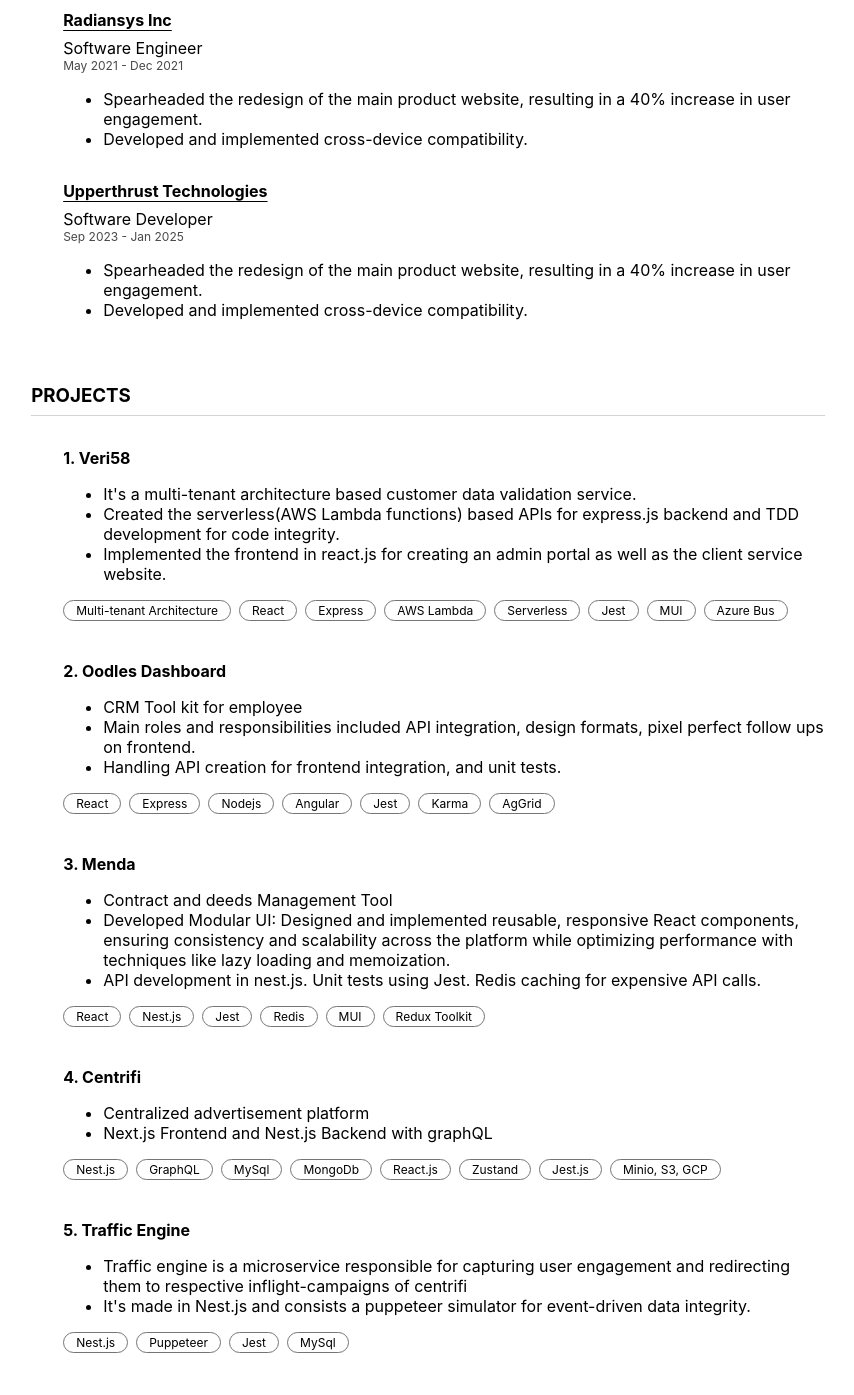
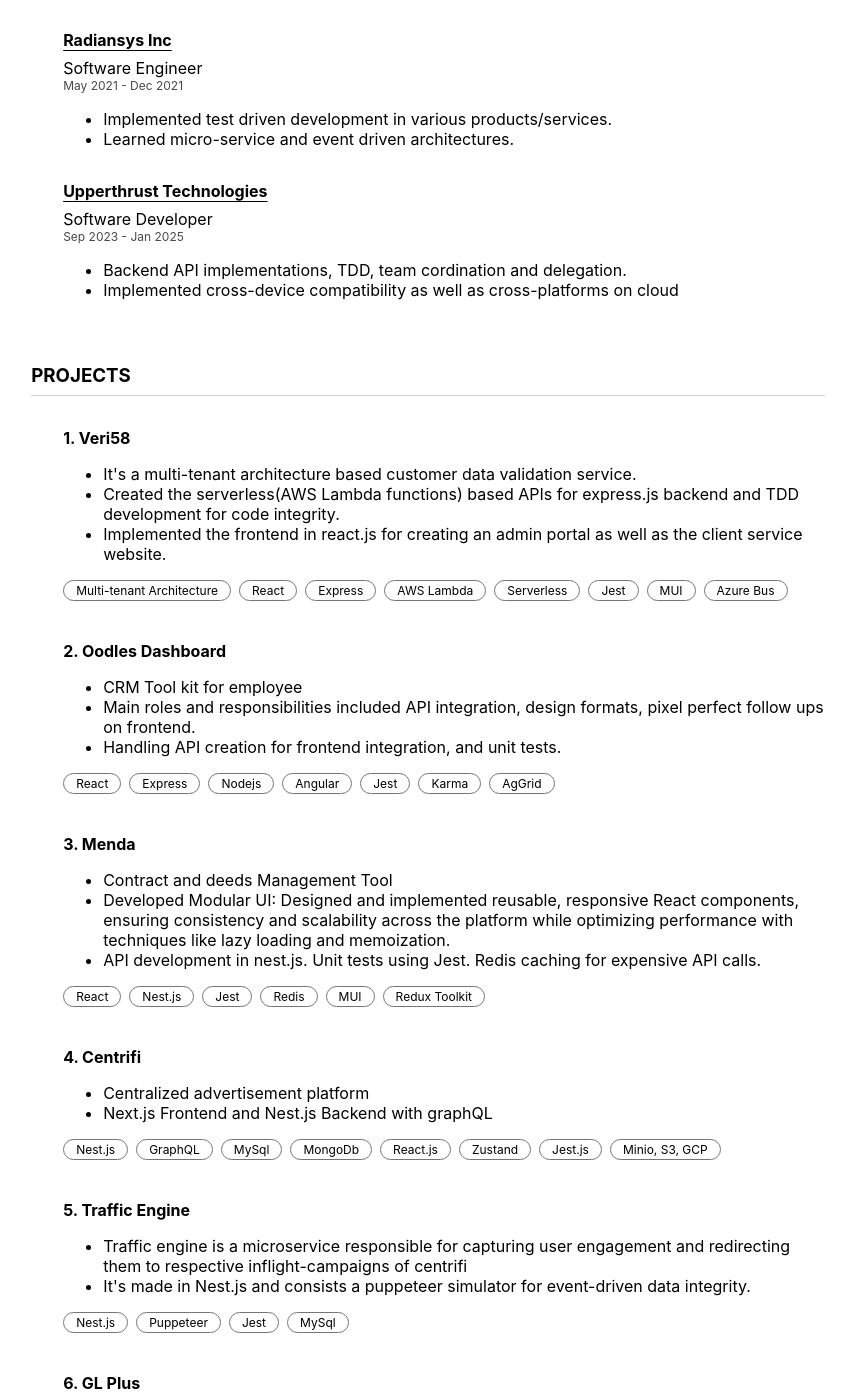
Before and after one commit to arun0808rana/resume_maker, a React (Vite) app: page / in a window 1280 px wide. Shown: the part 632-2027 px from the top of the page, without its empty margins (212-1066 px from the left). Built offline with nearby package versions, Linux system fonts and the light colour scheme.

Commit message:
fix: deps

```diff
--- a/src/Data.ts
+++ b/src/Data.ts
@@ -29,8 +29,9 @@
       location: "Gurgaon",
       website: "https://www.oodlestechnologies.com/",
       responsibilities: [
-        "Spearheaded the redesign of the main product website, resulting in a 40% increase in user engagement.",
+        "Contributed to the redesign of the main product website, resulting in a 40% increase in user engagement.",
         "Developed and implemented cross-device compatibility.",
+        "Implemented the same with a react.js port for clients"
       ],
     },
     {
@@ -44,8 +45,8 @@
       location: "Gurgaon",
       website: "https://www.radiansys.com/",
       responsibilities: [
-        "Spearheaded the redesign of the main product website, resulting in a 40% increase in user engagement.",
-        "Developed and implemented cross-device compatibility.",
+        "Implemented test driven development in various products/services.",
+        "Learned micro-service and event driven architectures.",
       ],
     },
     {
@@ -59,8 +60,8 @@
       location: "Gurgaon",
       website: "https://www.upperthrust.com/",
       responsibilities: [
-        "Spearheaded the redesign of the main product website, resulting in a 40% increase in user engagement.",
-        "Developed and implemented cross-device compatibility.",
+        "Backend API implementations, TDD, team cordination and delegation.",
+        "Implemented cross-device compatibility as well as cross-platforms on cloud",
       ],
     },
   ],
@@ -145,10 +146,10 @@
       name: "GL Plus",
       details: [
         "Ecommerce App & Admin Dashboard",
-        "Ecommerce using Express.js API development, unit tests and react frontend.",
+        "Ecommerce using nest.js API development, unit tests and react frontend.",
         "E-Commerce Frontend Development: Built a user-friendly e-commerce website with responsive React components for seamless customer interaction and shopping experience.",
       ],
-      technologies: ["Express.js", "MUI", "React", "Zustand", "SASS"],
+      technologies: ["Nest.js", "MUI", "React", "Zustand", "SASS"],
     },
     {
       name: "Adretreaver",
@@ -205,9 +206,9 @@
       details: [
         "UCAT is an Medical Exam Portal for Australia.",
         "API integration and re-vamped the legacy less performant code base to a new version, following modern approaches for easy maintenance",
-        "Backend implementation in express.js and postgres and TDD(Jest)",
+        "Backend implementation in nest.js and postgres and TDD(Jest)",
       ],
-      technologies: ["Express.js", "Ant", "React", "Redux", "Jest", "SASS"],
+      technologies: ["Nest.js", "Ant", "React", "Redux", "Jest", "SASS"],
     },
     {
       name: "Medentry Math Trainer",
```
